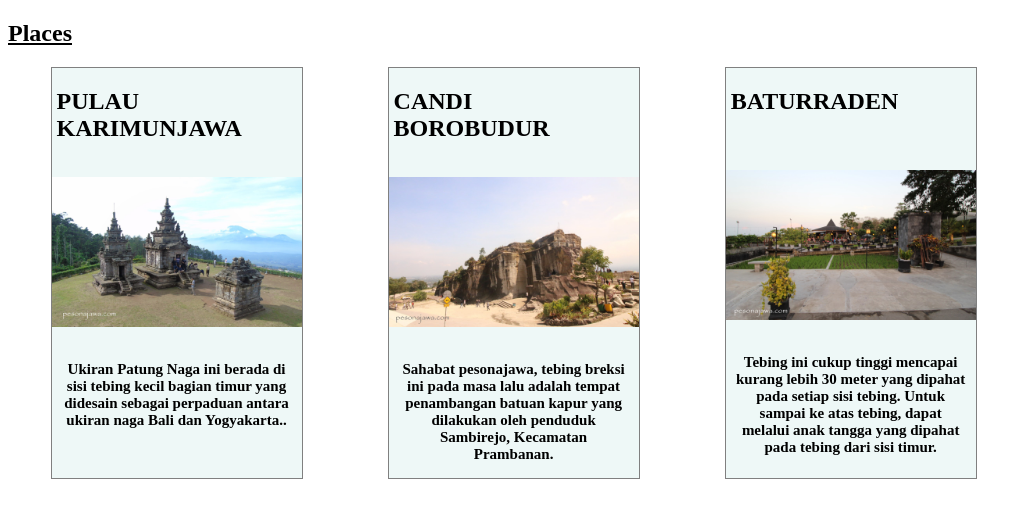
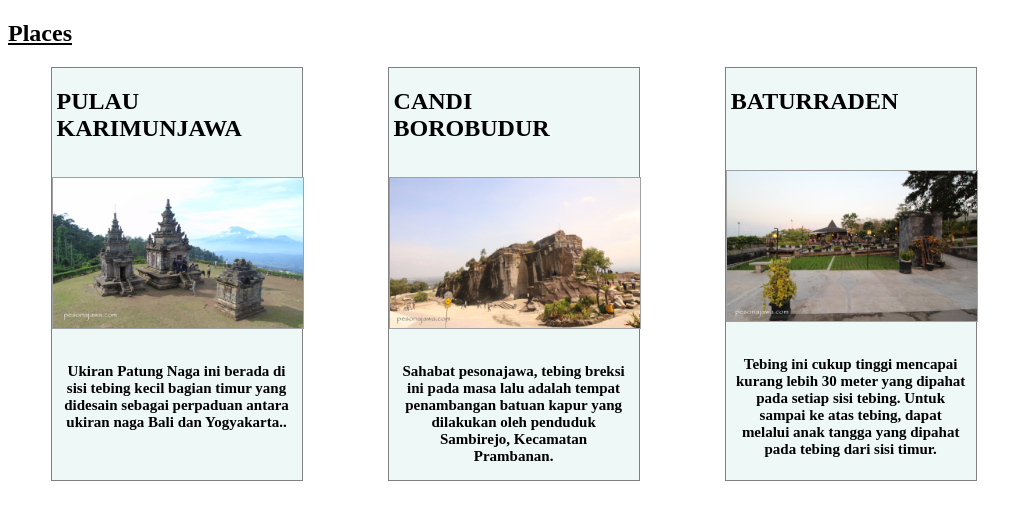
Before and after one commit to pritiugale114/icp-8-assignment-19, a plain HTML site: page index.html in a window 1280 px wide. Shown: the whole page, without its empty margins (0-1031 px from the left). Drawn offline with Linux system fonts and the light colour scheme.

Commit message:
gave border to image

```diff
--- a/style.css
+++ b/style.css
@@ -21,6 +21,7 @@
 .images{
     width: 250px;
     margin: 15px 0;
+    border: 0.8px solid rgb(161, 161, 161);
 }
 .content{
     text-align:center;
```
